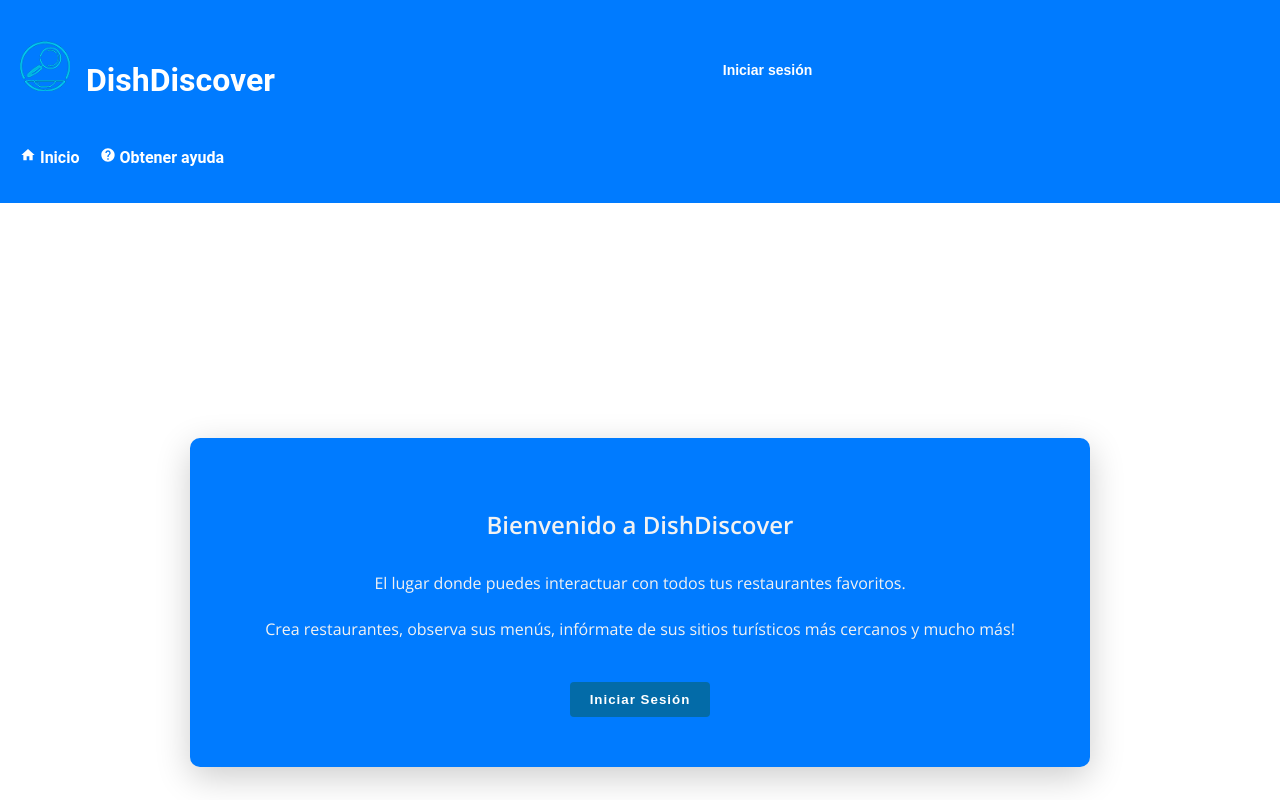
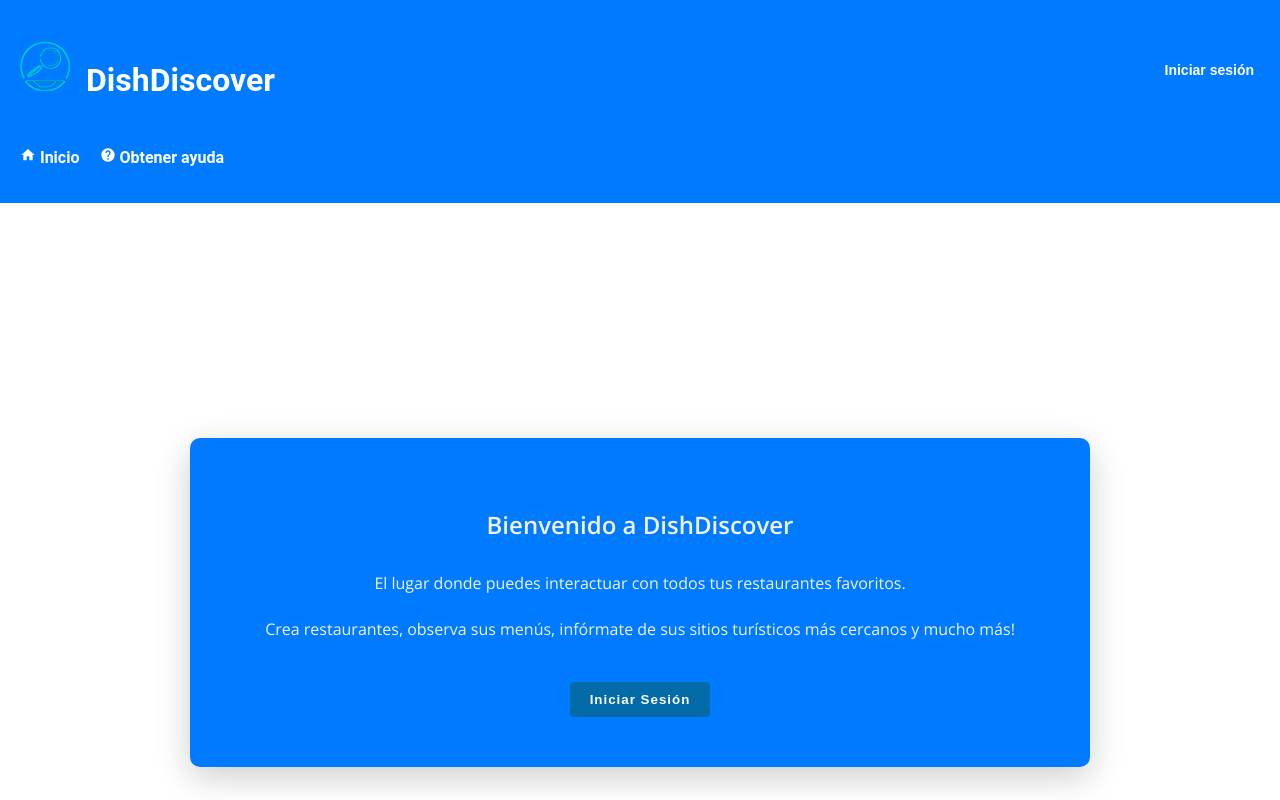
Before and after one commit to SrKaiser/Frontend-Restaurantes, a React (Create React App) app: page / in a window 1280 px wide. Shown: the top 800 px of the page. Built offline with nearby package versions, Linux system fonts and the light colour scheme; no server answers.

Commit message:
Update Header.css

```diff
--- a/src/plantilla/Header.css
+++ b/src/plantilla/Header.css
@@ -3,10 +3,6 @@ header {
     color: white;
     padding: 20px;
     font-family: 'Roboto', sans-serif;
-    display: grid;
-    grid-template-areas:
-        "logo user"
-        "nav nav";
 }
 
 header .h1{
@@ -14,14 +10,12 @@ header .h1{
 }
 
 header .top-header {
-    grid-area: logo;
     display: flex;
     justify-content: space-between;
     align-items: center;
 }
 
 header .bottom-header {
-    grid-area: nav;
     display: flex;
     justify-content: space-between;
     align-items: center;
@@ -47,7 +41,6 @@ nav a:hover {
 }
 
 .user-section {
-    grid-area: user;
     display: flex;
     justify-content: space-between;
     align-items: center;
@@ -93,10 +86,6 @@ h1 img {
 @media screen and (max-width: 500px) {
     header {
         font-size: 12px;
-        grid-template-areas:
-            "logo"
-            "user"
-            "nav";
     }
 
     .icon {
```
